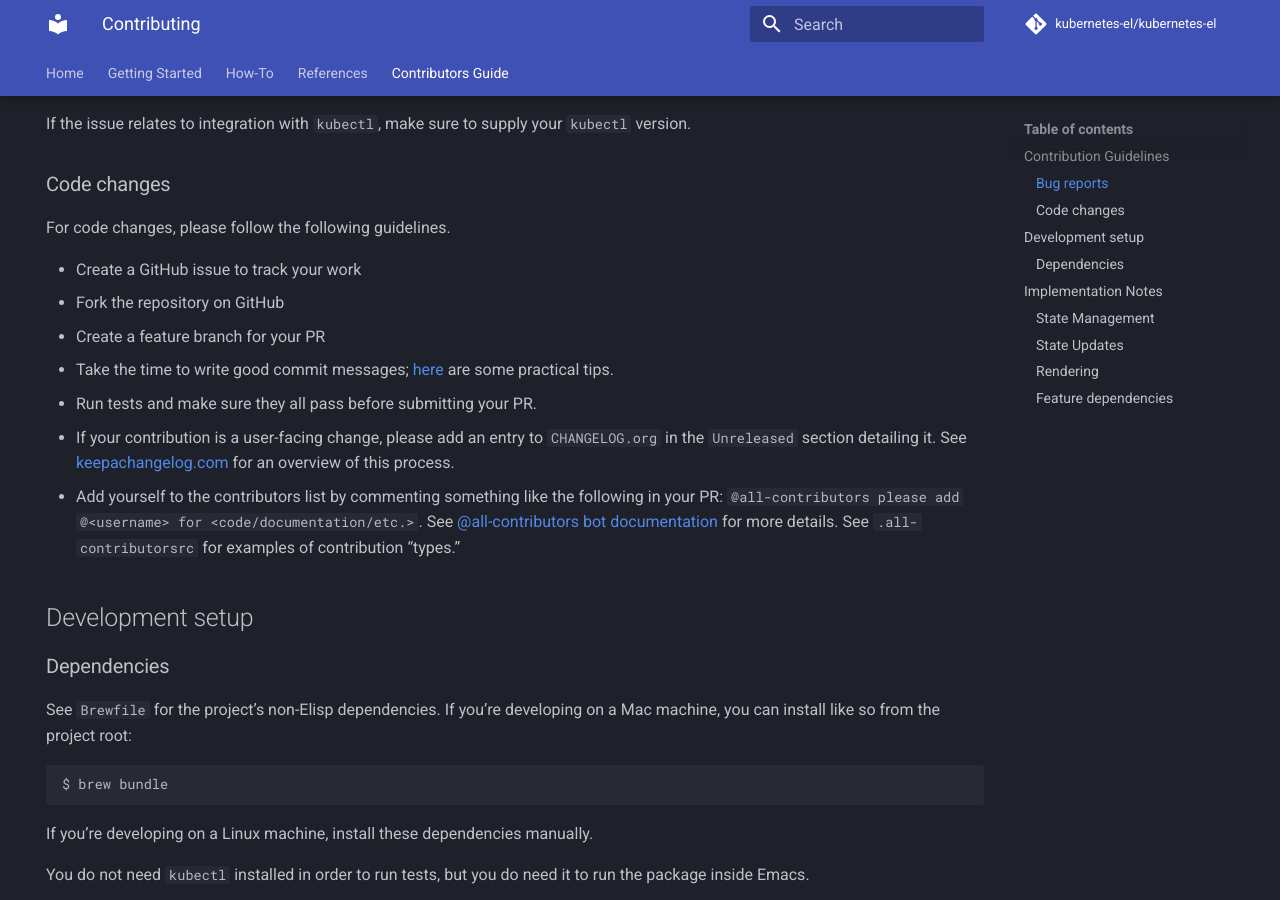
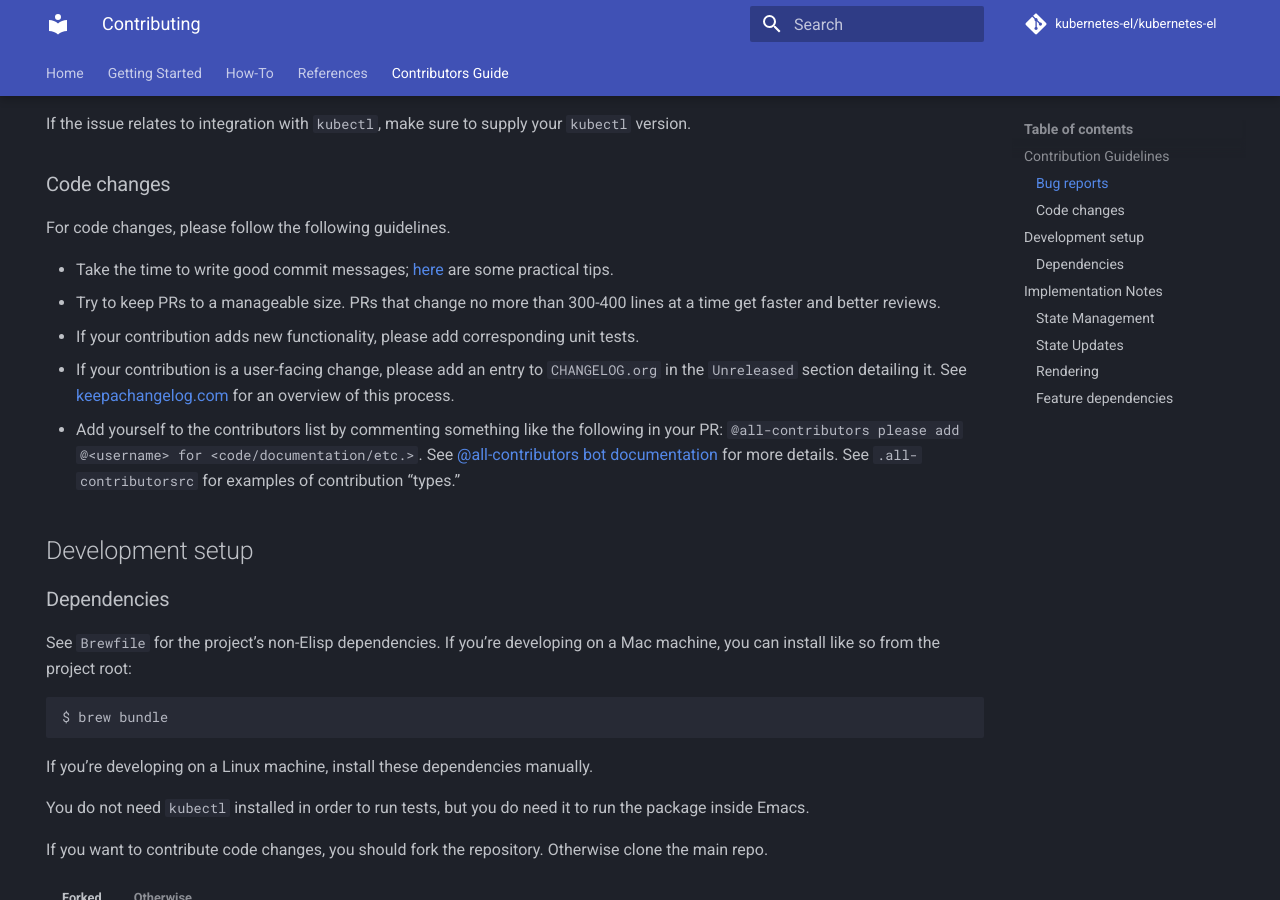
Before and after one commit to kubernetes-el/kubernetes-el, an MkDocs documentation site: the page built from docs/contributing/index.md, in a window 1280 px wide and 900 px high, scrolled down 538 px. Built offline with MkDocs 1.6.1 and Material for MkDocs 9.7.7, drawn with Linux system fonts in a browser that asks for light colours; comment, search, counter and statistics services are not loaded.

Commit message:
Add contribution guide note on optimal PR size and unit tests

```diff
--- a/docs/contributing/index.md
+++ b/docs/contributing/index.md
@@ -32,17 +32,13 @@
 
 For code changes, please follow the following guidelines.
 
-- Create a GitHub issue to track your work
-- Fork the repository on GitHub
-- Create a feature branch for your PR
 - Take the time to write good commit messages;
-  [here](https://www.freecodecamp.org/news/writing-good-commit-messages-a-practical-guide/)
-  are some practical tips.
-- Run tests and make sure they all pass before submitting your PR.
-- If your contribution is a user-facing change, please add an entry to
-  `CHANGELOG.org` in the `Unreleased` section detailing it. See
-  [keepachangelog.com](https://keepachangelog.com/en/1.0.0/) for an
-  overview of this process.
+  [here](https://www.freecodecamp.org/news/writing-good-commit-messages-a-practical-guide/) are some practical tips.
+- Try to keep PRs to a manageable size. PRs that change no more than 300-400 lines at a time get faster and better
+  reviews.
+- If your contribution adds new functionality, please add corresponding unit tests.
+- If your contribution is a user-facing change, please add an entry to `CHANGELOG.org` in the `Unreleased` section
+  detailing it. See [keepachangelog.com](https://keepachangelog.com/en/1.0.0/) for an overview of this process.
 - Add yourself to the contributors list by commenting something like the following in your PR: `@all-contributors please
   add @<username> for <code/documentation/etc.>`. See [@all-contributors bot
   documentation](https://allcontributors.org/docs/en/bot/usage) for more details. See `.all-contributorsrc` for examples
```
